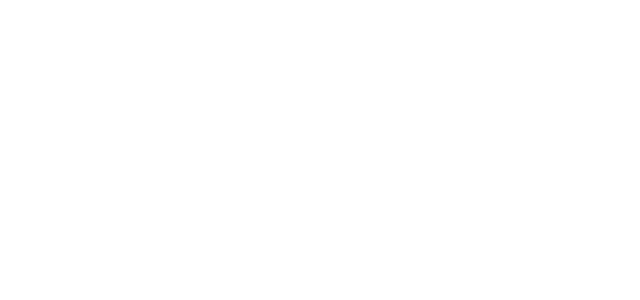
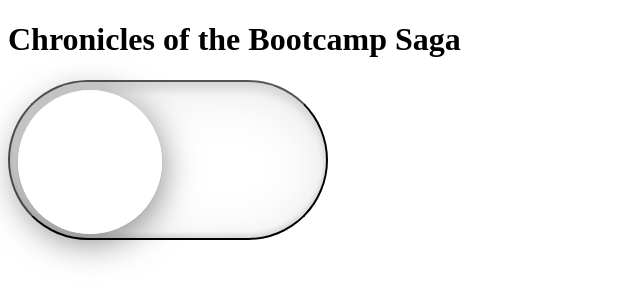
Before and after one commit to Immorfalious/my-first-blog, a plain HTML site: page blog.html in a window 1280 px wide. Shown: the whole page, without its empty margins (0-640 px from the left). Drawn offline with Linux system fonts and the light colour scheme.

Commit message:
began working on dark mode toggle button

```diff
--- a/assets/css/blog.css
+++ b/assets/css/blog.css
@@ -0,0 +1,41 @@
+#toggle {
+  position: relative;
+  display: block;
+  width: 320px;
+  height: 160px;
+  border-radius: 160px;
+  background: #ffffff;
+  transition: 0.5s;
+  cursor: pointer;
+  box-shadow: inset 0 8px 60px rgba(0, 0, 0, 0.1),
+    inset 0 8px 8px rgba(0, 0, 0, 0.1), inset 0 -4px 4px rgba(0, 0, 0, 0.1);
+}
+
+#toggle.active {
+  background-color: #000000;
+  box-shadow: inset 0 2px 60px rgba(0, 0, 0, 0.1),
+    inset 0 2px 8px rgba(0, 0, 0, 0.1), inset 0 -4px 8px rgba(0, 0, 0, 0.05);
+}
+
+#toggle .indicator {
+  position: absolute;
+  top: 0;
+  left: 0;
+  width: 160px;
+  height: 160px;
+  background: linear-gradient(to bottom, #fff, #fff);
+  border-radius: 50%;
+  transform: scale(0.9);
+  box-shadow: 0 8px 40px rgba(0, 0, 0, 0.5),
+    inset 0 4px 4px rgba(255, 255, 255, 0.2),
+    inset 0 -4px 4px rgba(255, 255, 255, 0.2);
+  transition: 0.5s;
+}
+
+#toggle.active .indicator {
+  left: 160px;
+  background: linear-gradient(to bottom, #444, #222);
+  box-shadow: 0 8px 40px rgba(0, 0, 0, 0.5),
+    inset 0 4px 4px rgba(255, 255, 255, 0.2),
+    inset 0 -4px 4px rgba(255, 255, 255, 0.2);
+}
--- /dev/null
+++ b/assets/css/reset.css
@@ -0,0 +1,41 @@
+* {
+  margin: 0;
+  padding: 0;
+  box-sizing: border-box;
+}
+
+html {
+  height: 100%;
+}
+
+body {
+  min-height: 100%;
+  line-height: 1;
+  font-family: sans-serif;
+}
+
+h1,
+h2,
+h3,
+h4,
+h5,
+h6 {
+  font-size: 100%;
+}
+
+input,
+select,
+option,
+optgroup,
+textarea,
+button,
+pre,
+code {
+  font-size: 100%;
+  font-family: inherit;
+}
+
+ol,
+ul {
+  list-style: none;
+}
--- a/assets/css/style.css
+++ b/assets/css/style.css
@@ -0,0 +1,3 @@
+body.active {
+  background: #000000;
+}
--- a/assets/js/blog.js
+++ b/assets/js/blog.js
@@ -0,0 +1,6 @@
+const body = document.querySelector("body");
+const toggle = document.getElementById("toggle");
+toggle.onclick = function () {
+  toggle.classList.toggle("active");
+  body.classList.toggle("active");
+};
--- a/blog.html
+++ b/blog.html
@@ -4,6 +4,17 @@
     <meta charset="UTF-8" />
     <meta name="viewport" content="width=device-width, initial-scale=1.0" />
     <title>Document</title>
+    <link rel="stylesheet" href="assets/css/style.css" />
+    <link rel="stylesheet" href="assets/css/blog.css" />
   </head>
-  <body></body>
+
+  <body>
+    <header class="header">
+      <h1>Chronicles of the Bootcamp Saga</h1>
+      <button id="toggle">
+        <i class="indicator"></i>
+      </button>
+    </header>
+    <script src="assets/js/blog.js"></script>
+  </body>
 </html>
```
Also changed, not shown: index.html (+1 -0 lines).
